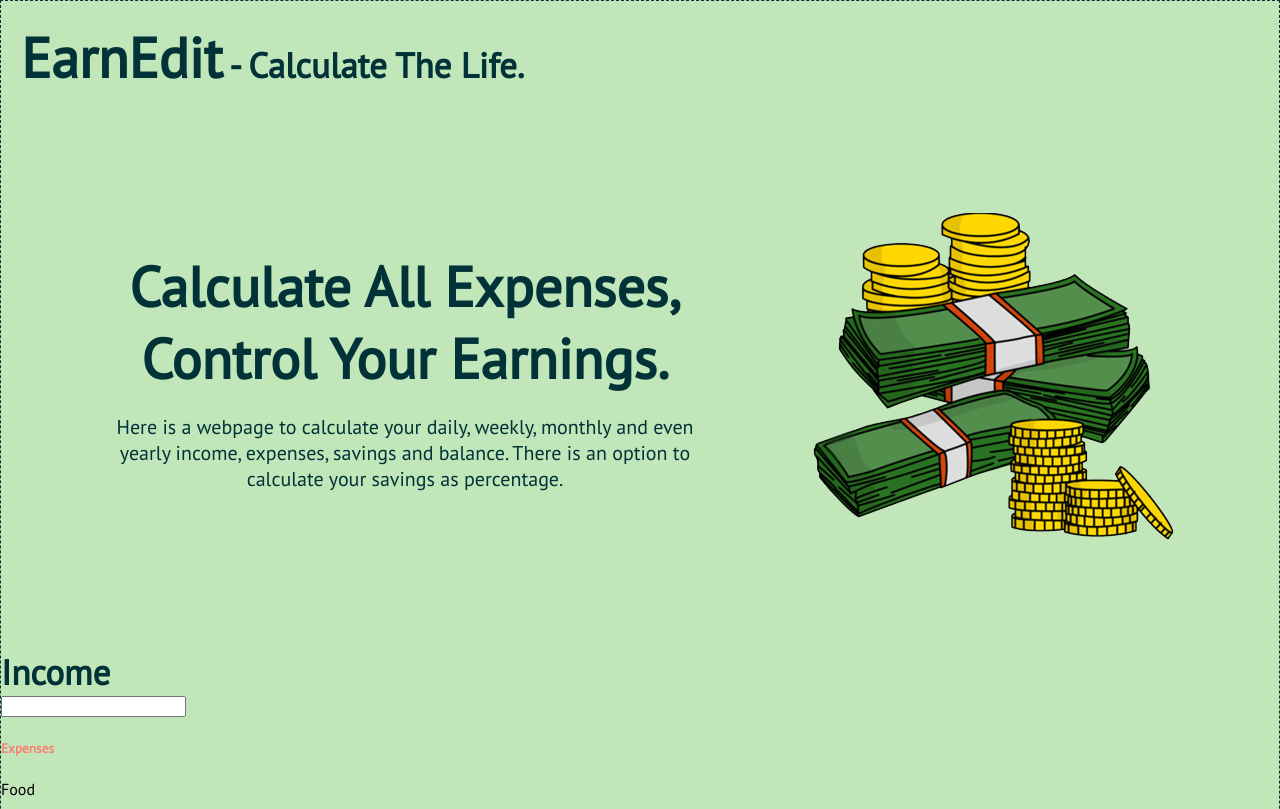
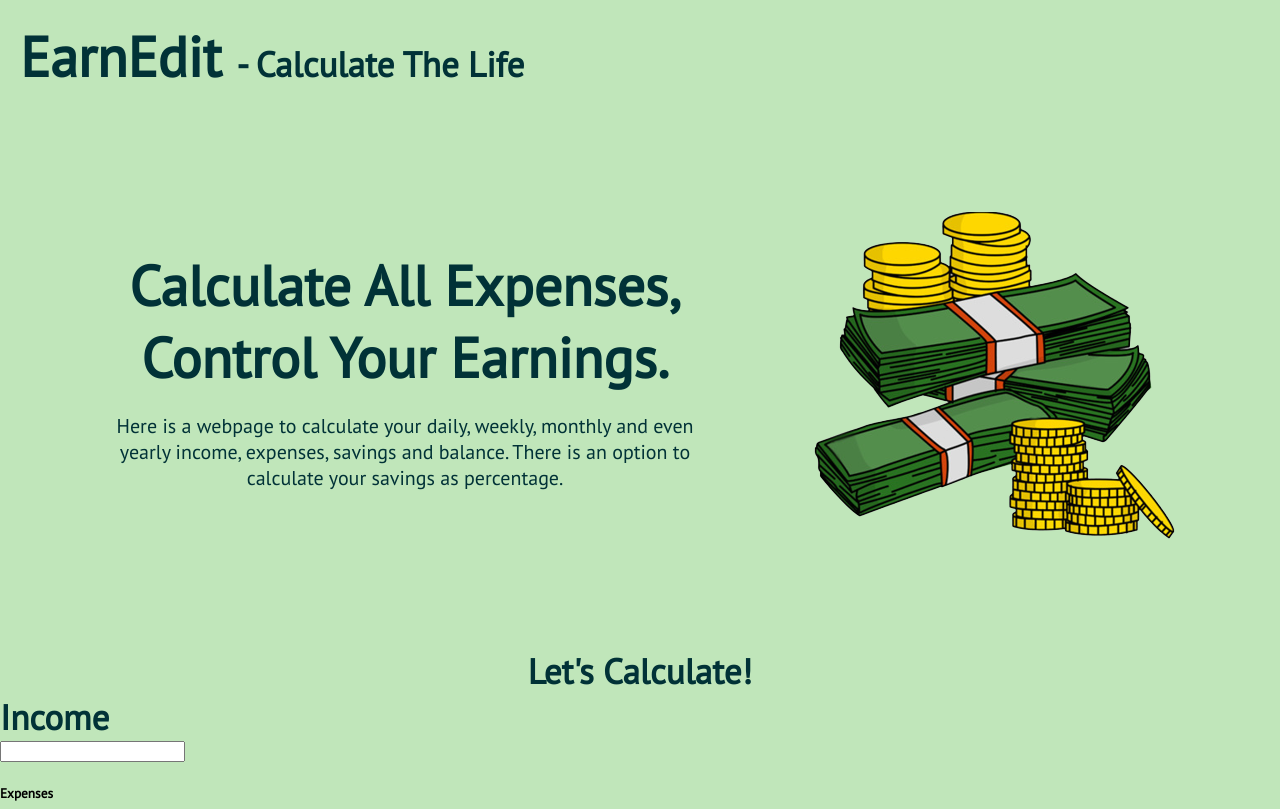
Before and after one commit to mdadib300/EarnEdit, a plain HTML site: page index.html in a window 1280 px wide. Shown: the top 809 px of the page. Drawn offline with Linux system fonts and the light colour scheme.

Commit message:
Header completed

```diff
--- a/index.html
+++ b/index.html
@@ -18,9 +18,13 @@
     <!-- header -->
     <header>
         <nav>
-            <h1 class="head-text-l">EarnEdit<span class="head-text-m"> - Calculate The Life.</span></h1>
+            <h1 class="head-text-l">
+                EarnEdit
+                <span class="head-text-m"> - Calculate The Life</span>
+            </h1>
         </nav>
-        <section id="banner" class="text-center">
+        <section class="text-center">
+            <div id="banner">
                 <div>
                     <h1 class="head-text-l">Calculate All Expenses,<br />Control Your Earnings.</h1>
                     <p class="head-text-s">Here is a webpage to calculate your daily, weekly, monthly and even yearly
@@ -31,10 +35,13 @@
                 <div id="banner-image">
                     <img src="assets/banner-2.png" alt="Earn Edit">
                 </div>
+            </div>
         </section>
     </header>
+
     <!-- main -->
     <main>
+        <h1 class="text-center head-text-m">Let's Calculate!</h1>
         <!-- all calculations here -->
         <div>
             <div>
--- a/style.css
+++ b/style.css
@@ -1,62 +1,61 @@
-body{
+body {
     font-family: 'PT Sans', sans-serif;
     background-color: #c0e6ba;
     max-width: 1440px;
     margin: auto;
-    border: 1px dashed #013237;
 }
 
-nav{
+nav {
     padding: 20px;
 }
 
-.text-center{
+.text-center {
     text-align: center;
 }
 
-#banner{
+#banner {
     display: flex;
     align-items: center;
     justify-content: space-between;
     padding: 100px;
 }
 
-#banner-image{
+#banner-image {
     margin-left: 100px;
 }
 
-.head-text-l{
+.head-text-l {
     color: #013237;
     font-weight: 700;
     font-size: 56px;
     margin: 0;
 }
 
-.head-text-m{
+.head-text-m {
     color: #013237;
     font-weight: 600;
     font-size: 35px;
     margin: 0;
 }
 
-.head-text-s{
+.head-text-s {
     color: #013237;
     font-weight: 500;
     font-size: 20px;
 }
 
-h5{
-    color: salmon;
-}
-button{
+button {
     margin-top: 20px;
 }
-h3{
+
+h3 {
     color: rgb(252, 76, 45);
 }
-u{
+
+u {
     color: black;
 }
-.inline-dispaly{
+
+.inline-dispaly {
     display: inline;
 }
```
Lines whose indentation alone changed are shown as unchanged.
